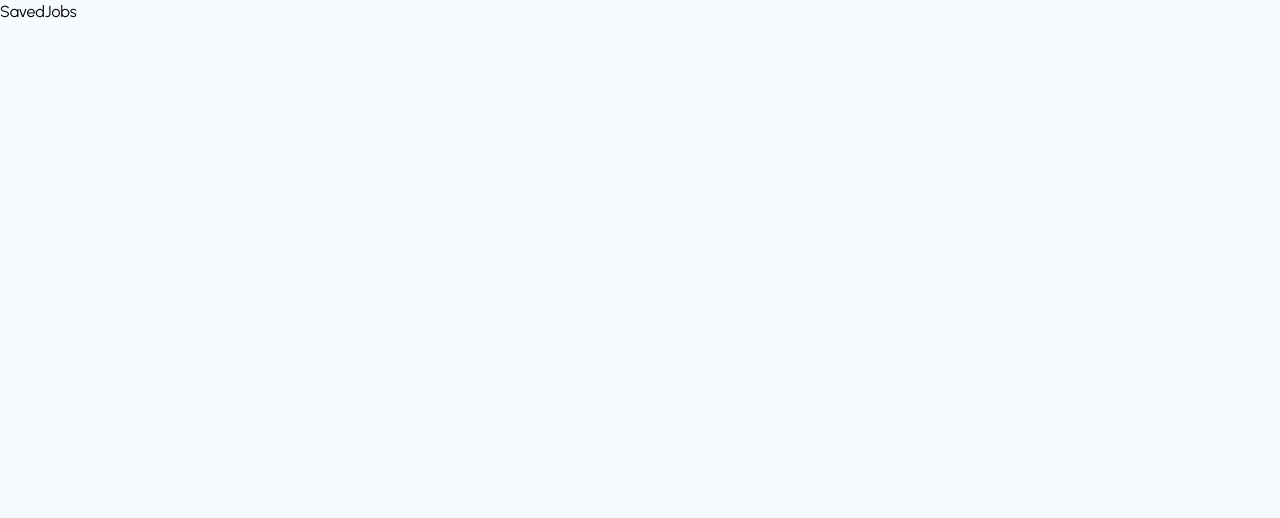
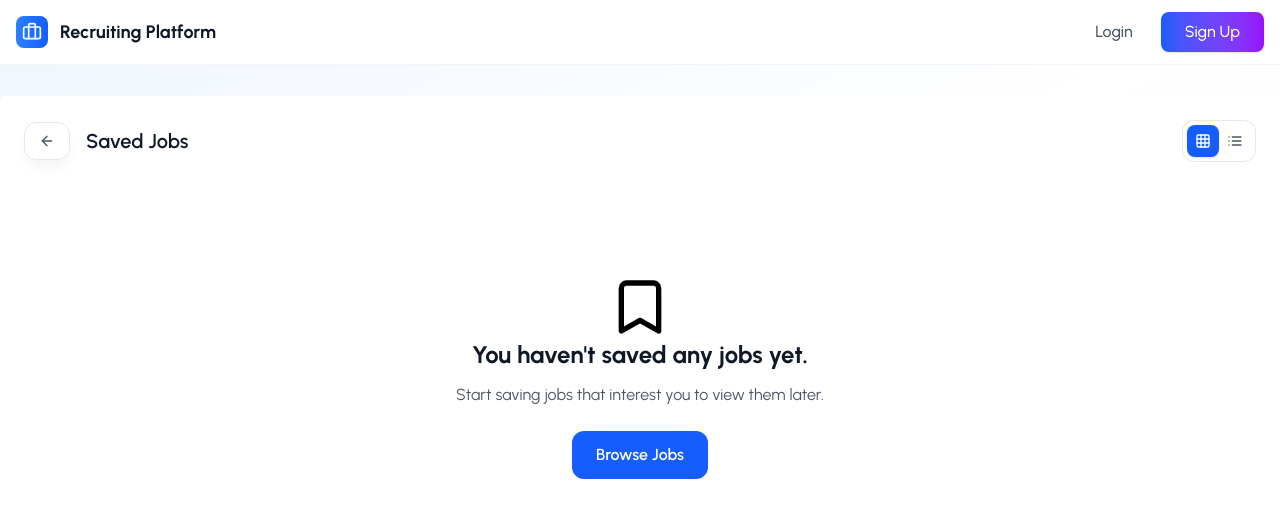
Before and after one commit to SamilMoret/Recruiting-Platform, a React (Vite) app in the folder client/: page /saved-jobs in a window 1280 px wide. Shown: the top 518 px of the page. Built offline with nearby package versions, Linux system fonts and the light colour scheme.

Commit message:
view jobs saved

```diff
--- a/client/src/components/Cards/JobCard.jsx
+++ b/client/src/components/Cards/JobCard.jsx
@@ -74,9 +74,9 @@ const JobCard = ({
           </span>
           <span
             className={`px-3 py-1 rounded-full font-medium ${
-              job?.type === "Full-time"
+              job?.type === "Full-Time"
                 ? "bg-green-100 text-green-800"
-                : job.type === "Part-time"
+                : job.type === "Part-Time"
                 ? "bg-yellow-100 text-yellow-800"
                 : job.type === "Contract"
                 ? "bg-blue-100 text-purple-800"
--- a/client/src/components/layout/Navbar.jsx
+++ b/client/src/components/layout/Navbar.jsx
@@ -57,7 +57,7 @@ const Navbar = () => {
                             setProfileDropDownOpen(!profileDropDownOpen);
                         }}
                         avatar={user?.avatar || ""}
-                        companyName={user?.companyName || ""}
+                        companyName={user?.role === "employer" ? user?.companyName : user?.name}
                         email={user?.email || ""}
                         userRole={user?.role || ""}
                         onLogout={logout}
--- a/client/src/components/layout/ProfileDropdown.jsx
+++ b/client/src/components/layout/ProfileDropdown.jsx
@@ -20,22 +20,22 @@ const ProfileDropDown = ({
             onClick={onToggle}
             className="flex items-center space-x-3 p-2 rounded-xl hover:bg-gray-50 transition-colors duration-200"
         >
+        {/* On mobile, show first name instead of avatar */}
+        <span className="sm:hidden text-lg font-semibold text-gray-900">
+            {companyName?.split(' ')[0]}
+        </span>
+        {/* On desktop, show avatar if present */}
+        <span className="hidden sm:inline">
             {avatar ? (
                 <img
                     src={avatar}
                     alt="Avatar"
                     className="h-9 w-9 object-cover rounded-xl"
                 />
-        ) : (
-            <div className="w-8 h-8 bg-gradient-to-br from-blue-500 to-blue-600 rounded-xl flex items-center justify-center">
-                <span className="text-white font-semibold text-sm">
-                    {companyName.charAt(0).toUpperCase()}
+            ) : null}
         </span>
-            </div>
-        )}
         <div className="hidden sm:block text-left">
             <p className="text-sm font-medium text-gray-900">{companyName}</p>
-            <p className="text-sm text-gray-600">Employer</p>
         </div>
     <ChevronDown className="h-4 w-4 text-gray-400" />
         </button>
--- a/client/src/pages/Employer/JobPostingForm.jsx
+++ b/client/src/pages/Employer/JobPostingForm.jsx
@@ -201,9 +201,9 @@ function JobPostingForm() {
                 <div className='bg-white shadow-xl rounded-2xl p-6'>
                   <div className='flex items-center justify-between mb-8'>
                     <div>
-                        <h2 className='text-xl font-bold bg-gradient-to-r from-gray-900 to-gray-600 bg-clip-text text-transparent'>
+                        {/* <h2 className='text-xl font-bold bg-gradient-to-r from-gray-900 to-gray-600 bg-clip-text text-transparent'>
                           Post a New Job
-                        </h2>
+                        </h2> */}
                         <p className='text-sm text-gray-600 mt-1'>
                           Fill in the details below to post a new job opening.
                         </p>
--- a/client/src/pages/JobSeeker/SavedJobs.jsx
+++ b/client/src/pages/JobSeeker/SavedJobs.jsx
@@ -1,8 +1,142 @@
-import React from 'react'
+import {
+  ArrowLeft,
+  Bookmark,
+  Grid,
+  List
+} from "lucide-react";
+import { useAuth } from "../../context/AuthContext";
+import { useNavigate } from "react-router-dom";
+import axiosInstance from "../../utils/axiosInstance";
+import { API_PATHS } from "../../utils/apiPaths";
+import { useEffect, useState } from "react";
+import Navbar from "../../components/layout/Navbar";
+import JobCard from "../../components/Cards/JobCard";
+import toast from "react-hot-toast";
 
 const SavedJobs = () => {
+
+  const {user} = useAuth();
+  const navigate = useNavigate();
+
+  const [savedJobList, setSavedJobList] = useState([]);
+  const [viewMode, setViewMode] = useState("grid");
+
+  const getSavedJobs = async () => {
+    try {
+      const response = await axiosInstance.get(API_PATHS.JOBS.GET_SAVED_JOBS);
+      setSavedJobList(response.data);
+    } catch (error) {
+      toast.error("Failed to fetch saved jobs", error);
+    }
+  };
+
+  const handleUnsavedJobs = async (jobId) => {
+    try {
+      await axiosInstance.delete(API_PATHS.JOBS.UNSAVE_JOB(jobId));
+  setSavedJobList((prev) => prev.filter((savedJob) => savedJob.job._id !== jobId));
+      toast.success("Job unsaved successfully");
+    } catch (error) {
+      toast.error("Failed to unsave job! Try again later.");
+    }
+  };
+
+  useEffect(() => {
+    if(user){
+      getSavedJobs();
+    }
+  }, [user]);
+
   return (
-    <div>SavedJobs</div>
+    <div className="bg-gradient-to-br from-blue-50 via-white to-purple-50">
+      <Navbar />
+
+      <div className="container mx-auto pt-24">
+        {savedJobList && (
+          <div className="bg-white p-6 rounded-lg">
+            <div className="flex items-center justify-between mb-8">
+              <div className="flex items-center gap-4">
+                <button
+                onClick={() => navigate(-1)}
+                className="group flex items-center space-x-2 px-3.5 py-2.5 text-sm font-medium text-gray-600 hover:text-white bg-white/50 hover:bg-gradient-to-r hover:from-blue-500 hover:to-blue-600 border border-gray-200 hover:border-transparent rounded-xl transition-all duration-300 shadow-lg shadow-gray-100 hover:shadow-xl transform hover:translate-y-0.5"
+                >
+                  <ArrowLeft className="h-4 w-4 transition-transform group-hover:translate-x-1" />
+                </button>
+                <h1 className="text-lg lg:text-xl font-semibold leading-tight text-gray-900">
+                  Saved Jobs
+                </h1>
+              </div>
+
+              <div className="flex items-center gap-3 lg:gap-4">
+                <div className="flex items-center border border-gray-200 rounded-xl p-1 bg-white">
+                  <button
+                    onClick={() => setViewMode("grid")}
+                    className={`p-2 rounded-lg transition-colors ${
+                      viewMode === "grid"
+                      ? "bg-blue-600 text-white shadow-sm"
+                      : "text-gray-600 hover:text-gray-900 hover:bg-gray-100"
+                    }`}
+                  >
+                    <Grid  className="h-4 w-4"/>
+                  </button>
+                  <button
+                    onClick={() => setViewMode("list")}
+                    className={`p-2 rounded-lg transition-colors ${
+                      viewMode === "list"
+                        ? "bg-blue-600 text-white shadow-sm"
+                        : "text-gray-600 hover:text-gray-900 hover:bg-gray-100"
+                    }`}
+                  >
+                    <List className="h-4 w-4"/>
+                  </button>
+                </div>
+              </div>
+            </div>
+
+            {/* Content sections */}
+            <div className="px-0 pb-8 space-y-8">
+              {/* Job Grid */}
+              {savedJobList.length === 0 ? (
+                <div className="text-center py-16 lg:py-20 bg-white/60 backdrop-blur-xl border border-white/20">
+                  <div className="">
+                    <Bookmark className="h-16 w-16 mx-auto" />
+                  </div>
+                  <h3 className="text-xl lg:text-2xl font-bold text-gray-900 mb-3">
+                    You haven't saved any jobs yet.
+                  </h3>
+                  <p className="text-gray-600 mb-6">
+                    Start saving jobs that interest you to view them later.
+                  </p>
+                  <button
+                    onClick={() => navigate("/find-jobs")}
+                    className="bg-blue-600 text-white px-6 py-3 rounded-xl font-semibold hover:bg-blue-700 transition-colors "
+                  >
+                    Browse Jobs
+                  </button>
+                </div>
+              ) : (
+                <>
+                <div className=
+                  {viewMode === "grid"
+                  ? "grid grid-cols-1 sm:grid-cols-2 xl:grid-cols-2 lg:gap-6"
+                  : "space-y-4 lg:space-y-6"}
+                  >
+                  {savedJobList.map((savedJob) => (
+                    <JobCard
+                      key={savedJob._id}
+                      job={savedJob?.job}
+                      onClick={() => navigate(`/job/${savedJob?.job?._id}`)}
+                      onToggleSave={() =>handleUnsavedJobs(savedJob?.job?._id)}
+                      saved
+                    />
+                  ))}
+                </div>
+                </>
+              )}
+            </div>
+          </div>
+        )}
+      </div>
+    </div>
   )
 }
 
--- a/client/src/utils/apiPaths.js
+++ b/client/src/utils/apiPaths.js
@@ -1,4 +1,4 @@
-export const BASE_URL = "http://localhost:8000";
+export const BASE_URL = "http://129.148.29.122:8000";
 export const API_PATHS = {
   AUTH: {
     REGISTER: `/api/auth/register`, //signup
```
Also changed, not shown: client/src/pages/JobSeeker/JobDetails.jsx (+37 -12 lines). Lines whose indentation alone changed are shown as unchanged.
